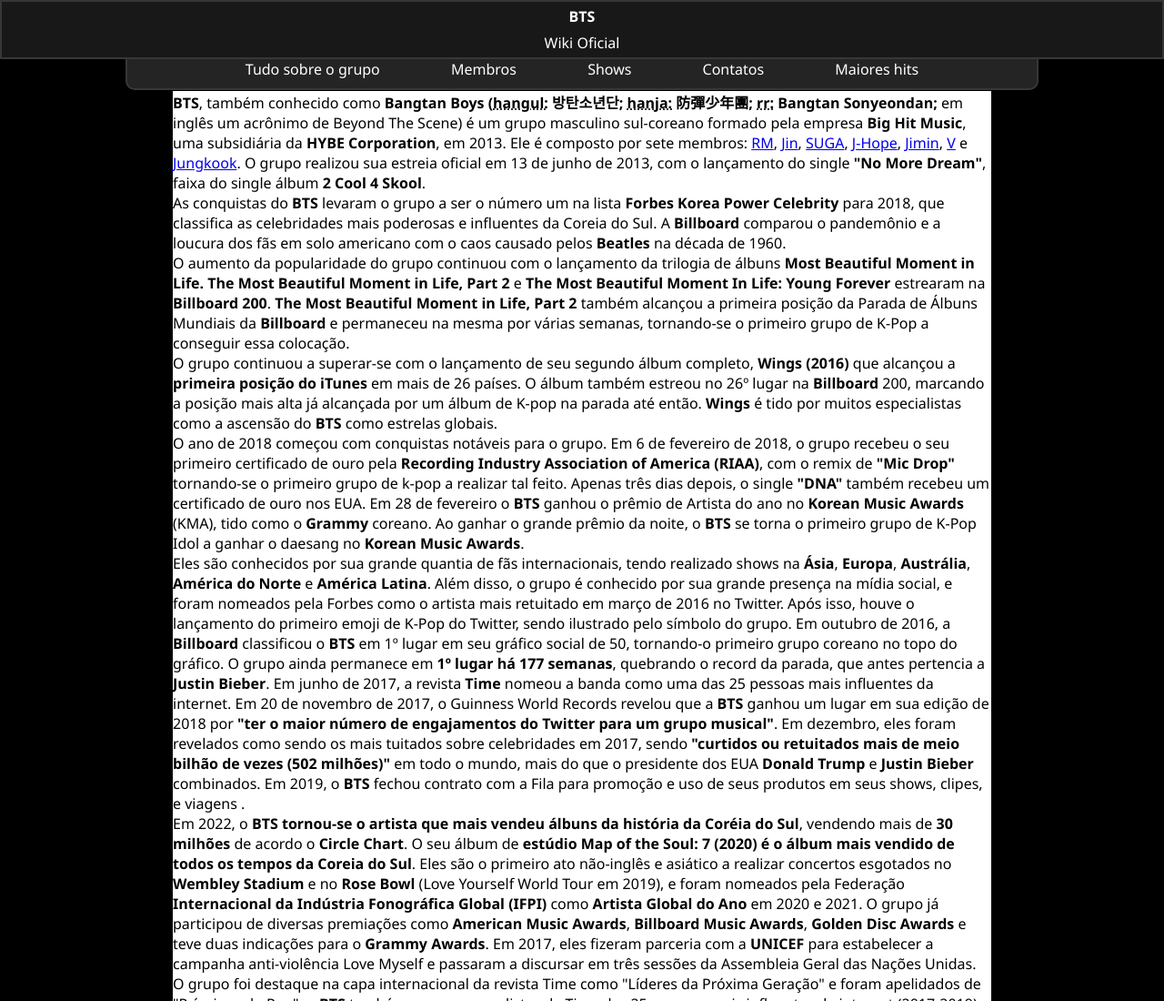
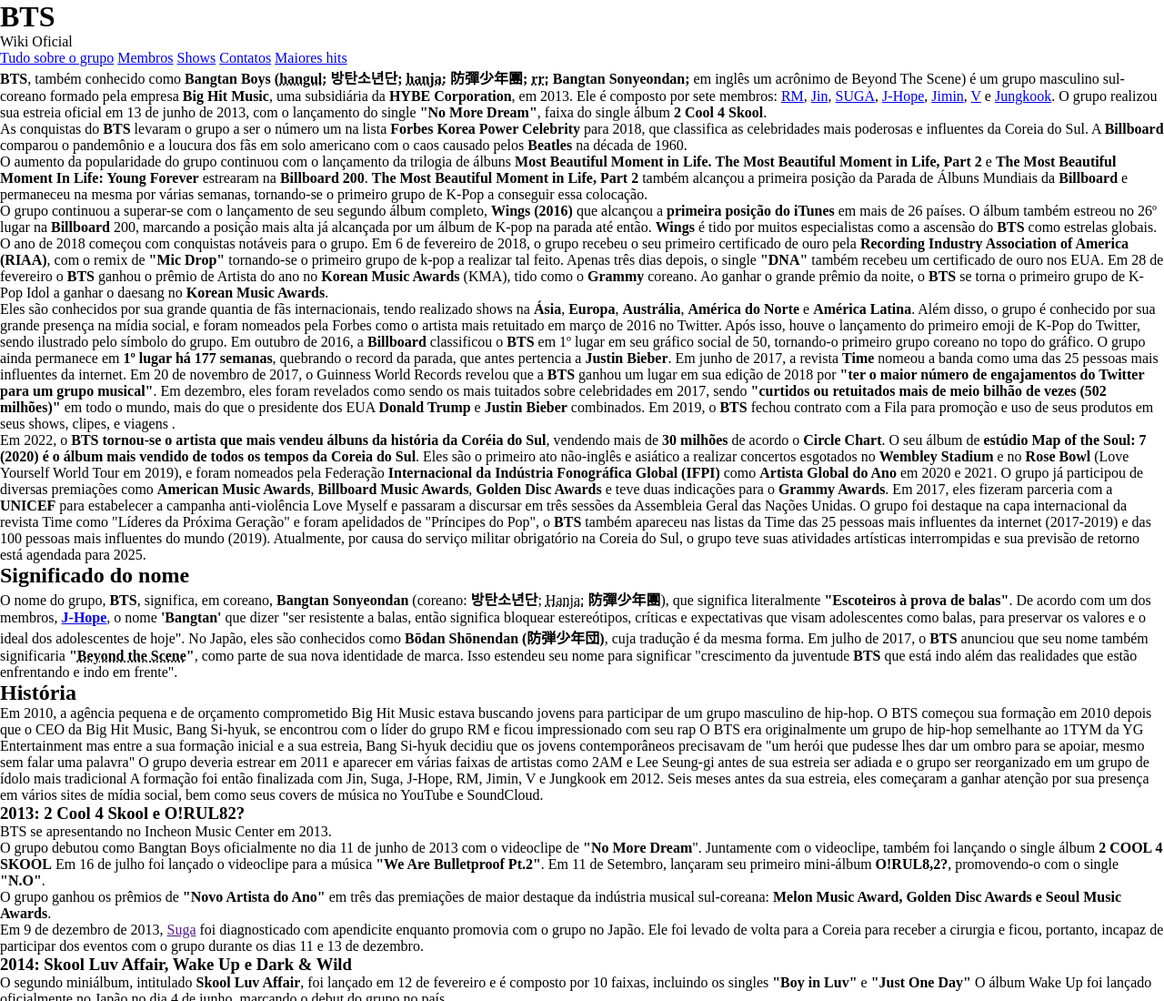
Before and after one commit to KauanEstevao/Projeto-BTS, a plain HTML site: page index.html in a window 1280 px wide. Shown: the top 1100 px of the page at 91% size. Drawn offline with Linux system fonts and the light colour scheme.

Commit message:
Update style_layout_page.css

```diff
--- a/styles/style_layout_page.css
+++ b/styles/style_layout_page.css
@@ -3,53 +3,4 @@
 *{
   margin: 0px;
   padding: 0px;
-  font-size: 1em;
-  font-family: 'Segoe UI', Tahoma, Geneva, Verdana, sans-serif;
 }
-
-header{
-  background-color: rgb(24, 24, 24);
-  color: white;
-  border: 2px solid rgb(55, 55, 55);
-  text-align: center;
-  margin-bottom: -2px;
-}
-
-header h1{
-  padding: 5px 10px 0px 10px;
-}
-
-header p{
-  padding-top: 7px;
-  padding-bottom:5px ;
-}
-
-nav{
-  margin: auto;
-  background-color: rgb(36, 36, 36);
-  text-align: center;
-  max-width: 1000px;
-  padding-bottom: 10px;
-  margin-bottom: 1.1px;
-  border: 2px solid rgb(55, 55, 55);
-  border-bottom-left-radius:10px;
-  border-bottom-right-radius: 10px;
-}
-
-nav a{
-  color: white;
-  text-decoration: none;
-
-  padding: 0px 37px;
-}
-
-body{
-  background-color: rgb(0, 0, 0);
-}
-
-main{
-  background-color: white;
-  max-width: 900px;
-  margin: auto;
-
-}
```
